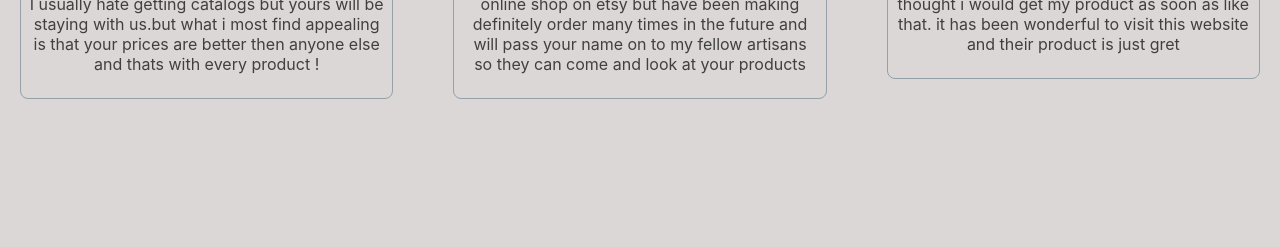
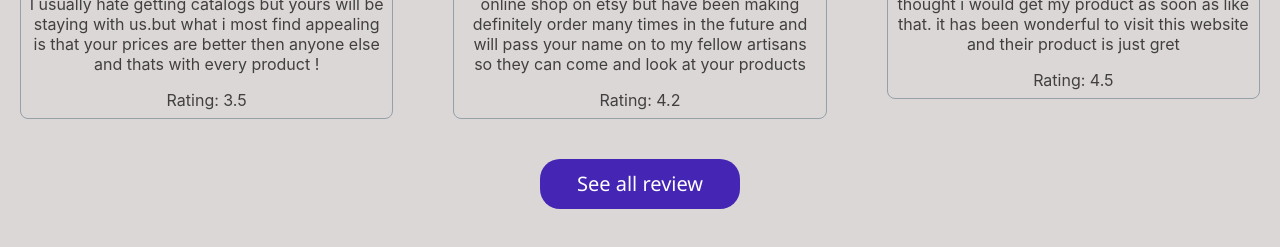
Before and after one commit to Reduwan-Nyx/product-analysis-website, a React (Create React App) app: page / in a window 1280 px wide. Shown: the part 771-1018 px from the top of the page. Before the commit the page ends 890 px from the top, so only its background shows below. Built offline with nearby package versions, Linux system fonts and the light colour scheme.

Commit message:
not found commited

```diff
--- a/public/review.json
+++ b/public/review.json
@@ -3,35 +3,41 @@
     "id": "1",
     "picture": "https://images.unsplash.com/photo-1485893226355-9a1c32a0c81e?ixlib=rb-1.2.1&ixid=MnwxMjA3fDB8MHxwaG90by1wYWdlfHx8fGVufDB8fHx8&auto=format&fit=crop&w=580&q=80",
     "name": "Tran Roy",
-    "review": "your customer service is outstanding, your packaging is beautiful and the product i have is a very good quality! your catlog is fabulous. I usually hate getting catalogs but yours will be staying with us.but what i most find appealing is that your prices are better then anyone else and thats with every product !"
+    "review": "your customer service is outstanding, your packaging is beautiful and the product i have is a very good quality! your catlog is fabulous. I usually hate getting catalogs but yours will be staying with us.but what i most find appealing is that your prices are better then anyone else and thats with every product !",
+    "rating" : "3.5"
   },
   {
     "id": "2",
     "picture": "https://images.unsplash.com/photo-1485893086445-ed75865251e0?ixlib=rb-1.2.1&ixid=MnwxMjA3fDB8MHxwaG90by1wYWdlfHx8fGVufDB8fHx8&auto=format&fit=crop&w=580&q=80",
     "name": "lucy kate",
-"review": "It is nice to know that your company takes the time to get to know their customers. i wish that i would have met your earlier ! I have a small online shop on etsy but have been making definitely order many times in the future and will pass your name on to my fellow artisans so they can come and look at your products"
+"review": "It is nice to know that your company takes the time to get to know their customers. i wish that i would have met your earlier ! I have a small online shop on etsy but have been making definitely order many times in the future and will pass your name on to my fellow artisans so they can come and look at your products",
+"rating" : "4.2"
   },
   {
     "id": "3",
     "picture": "https://images.unsplash.com/photo-1485206412256-701ccc5b93ca?ixlib=rb-1.2.1&ixid=MnwxMjA3fDB8MHxwaG90by1wYWdlfHx8fGVufDB8fHx8&auto=format&fit=crop&w=594&q=80",
     "name": "Duke Benson",
-"review": "Everyhing i received so far has been wonderful. i did order and got the product as soon as possible and thats incredible..i never thought i would get my product as soon as like that. it has been wonderful to visit this website and their product is just gret"
+"review": "Everyhing i received so far has been wonderful. i did order and got the product as soon as possible and thats incredible..i never thought i would get my product as soon as like that. it has been wonderful to visit this website and their product is just gret",
+"rating" : "4.5"
   },
   {
     "id": "4",
     "picture": "https://images.unsplash.com/photo-1499887142886-791eca5918cd?ixlib=rb-1.2.1&ixid=MnwxMjA3fDB8MHxwaG90by1wYWdlfHx8fGVufDB8fHx8&auto=format&fit=crop&w=580&q=80",
     "name": "Wilda Hicks",
-"review": "i have been incredibly pleased with everything from Halstead! i'm a small bussiness man but i feel like i matter to you guys and thats nice_ and rare."
+"review": "i have been incredibly pleased with everything from Halstead! i'm a small bussiness man but i feel like i matter to you guys and thats nice_ and rare.",
+"rating" : "4.1"
   },
   {
     "id": "5",
     "picture": "https://images.unsplash.com/photo-1527980965255-d3b416303d12?ixlib=rb-1.2.1&ixid=MnwxMjA3fDB8MHxwaG90by1wYWdlfHx8fGVufDB8fHx8&auto=format&fit=crop&w=580&q=80",
     "name": "arno dorain",
-"review": "What a great product this is ..all of these gadgets are high quality and these looks so nice .. im greatful of your product .. i would love to buy next time from this website. thank you"
+"review": "What a great product this is ..all of these gadgets are high quality and these looks so nice .. im greatful of your product .. i would love to buy next time from this website. thank you",
+"rating" : "3.9"
   }, {
     "id": "6",
     "picture": "https://images.unsplash.com/photo-1518577915332-c2a19f149a75?ixlib=rb-1.2.1&ixid=MnwxMjA3fDB8MHxwaG90by1wYWdlfHx8fGVufDB8fHx8&auto=format&fit=crop&w=562&q=80",
     "name": "Juliet Duffy",
-"review": "just orderd a watch for my dad. and he is reaklly happy to see what i just gave him..he really loved the product and all these credit goes to this website and you guys without you guys we coudnt have gifted dad so cool product"
+"review": "just orderd a watch for my dad. and he is reaklly happy to see what i just gave him..he really loved the product and all these credit goes to this website and you guys without you guys we coudnt have gifted dad so cool product",
+"rating" : "4.9"
   }
 ]
--- a/src/App.js
+++ b/src/App.js
@@ -7,6 +7,7 @@ import Dashboard from './Components/Dashboard/Dashboard';
 import Blogs from './Components/Blogs/Blogs';
 import About from './Components/About/About';
 import Reviews from './Components/Reviews/Reviews';
+import NotFoudn from './Components/NotFound/NotFoudn';
 
 function App() {
   return (
@@ -19,6 +20,7 @@ function App() {
         <Route path='/dashboard' element={<Dashboard></Dashboard>}></Route>
         <Route path='/blogs' element={<Blogs></Blogs>}></Route>
         <Route path='/about' element={<About></About>}></Route>
+        <Route path='*' element={<NotFoudn></NotFoudn>}></Route>
       </Routes>
 
     </div>
--- a/src/Components/Home/Home.css
+++ b/src/Components/Home/Home.css
@@ -24,9 +24,18 @@
     margin-top: 50px;
     margin-left: 20px;
 }
+.btn-container{
+    height: 50px;
+    width: 200px;
+    background-color: rgb(68, 37, 180);
+    margin-bottom: 100px;
+    color: white;
+    font-size: 20px;
+    font-family:'Segoe UI', Tahoma, Geneva, Verdana, sans-serif;
+    font-weight: 300;
+    border-radius: 20px;
+    border: none;
+    cursor: pointer;
+    margin-top: 20px;
 
-/* .product-container{
-    display: grid;
-    grid-template-columns: repeat(3, 1fr);
-    grid-gap: 20px;
-} */
+}
--- a/src/Components/Home/Home.js
+++ b/src/Components/Home/Home.js
@@ -3,6 +3,7 @@ import './Home.css'
 import flower from '../image/flower.jpg'
 import useReviews from '../../Hooks/useReviews';
 import ReviewItem from '../ReviewItem/ReviewItem';
+import { Link } from 'react-router-dom';
 const Home = () => {
     const [reviews, setReviews] = useReviews()
 
@@ -26,6 +27,7 @@ const Home = () => {
 
               }
            </div>
+           <Link to="/reviews"><button className='btn-container'>See all review</button></Link>
         </div>
     );
 };
--- /dev/null
+++ b/src/Components/NotFound/NotFoudn.js
@@ -0,0 +1,17 @@
+import React from 'react';
+import error from '../image/error.jpg'
+import './NotFound.css'
+const NotFoudn = () => {
+    return (
+        <div>
+            <div className='error'>
+            <img src={error} alt="" />
+            </div>
+            <h2>The page you are looking is not available</h2>
+            <h2>404</h2>
+
+        </div>
+    );
+};
+
+export default NotFoudn;
--- /dev/null
+++ b/src/Components/NotFound/NotFound.css
@@ -0,0 +1,6 @@
+.error img{
+    width: 500px;
+    margin-top: 50px;
+    border-radius: 20px;
+
+}
--- a/src/Components/ReviewItem/ReviewItem.js
+++ b/src/Components/ReviewItem/ReviewItem.js
@@ -1,7 +1,7 @@
 import React from "react";
 import './ReviewItems.css'
 const ReviewItem = (props) => {
-    const {name, review, picture} = props.review
+    const {name, review, picture,rating} = props.review
   return (
     <div>
       <div class="review-item">
@@ -11,6 +11,7 @@ const ReviewItem = (props) => {
             <b>{name}</b>
           </h4>
           <p>{review}</p>
+          <span>Rating: {rating}</span>
         </div>
       </div>
     </div>
```
Also changed, not shown: src/Components/image/error.jpg (added).
